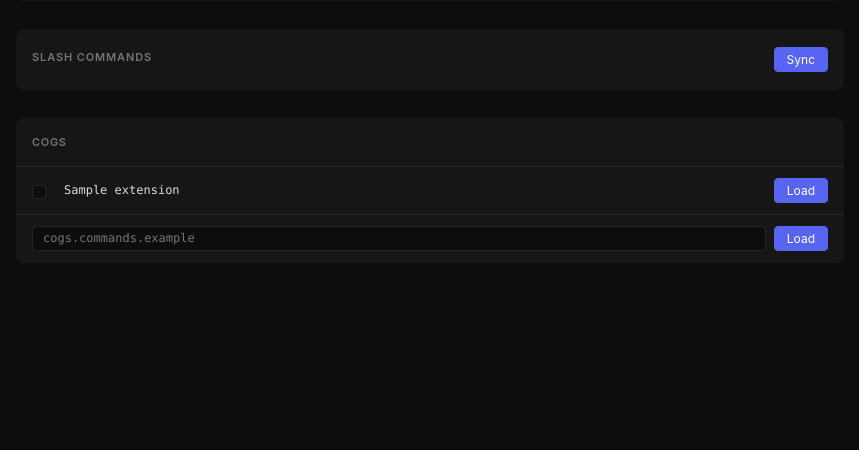
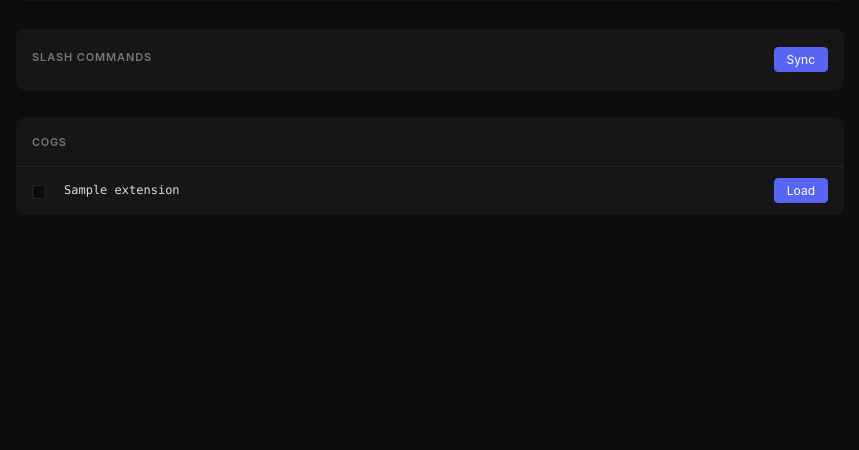
Before and after one commit to pedrodanielsantos/Pedro-bot, a FastAPI app: template templates/dashboard.html in a window 1280 px wide. Shown: the part 272-722 px from the top of the page, without its empty margins (210-1069 px from the left). Run offline with FastAPI, Linux system fonts and the light colour scheme; the template is opened without the code that fills it: most values are stand-ins (such as "Sample title", 1, 10 or a date in 2020); parts of the project's set-up code (start-up, migrations or seed data) failed here and were passed over.

Commit message:
chore: remove manual cog load form
- Drop the free-text load form from the dashboard's cog table footer.
- Remove the POST /cogs/load route it posted to, plus the now-unused RedirectResponse import.
- Clean up the now-dead .load-form and text-input CSS in base.html.

```diff
--- a/templates/base.html
+++ b/templates/base.html
@@ -261,26 +261,6 @@
         .btn-danger           { border-color: var(--red); color: var(--red); }
         .btn-danger:hover     { background: rgba(237, 66, 69, 0.1); }
 
-        .load-form {
-            display: flex;
-            gap: 8px;
-            padding: 10px 16px;
-        }
-
-        input[type="text"] {
-            flex: 1;
-            padding: 4px 10px;
-            background: var(--bg);
-            border: 1px solid var(--border);
-            border-radius: 4px;
-            color: var(--text);
-            font-size: 12px;
-            font-family: var(--mono);
-        }
-
-        input[type="text"]:focus { outline: none; border-color: var(--accent); }
-        input[type="text"]::placeholder { color: var(--muted); }
-
         .badge {
             display: inline-block;
             padding: 1px 7px;
--- a/templates/dashboard.html
+++ b/templates/dashboard.html
@@ -125,16 +125,6 @@
                     {% endwith %}
                     {% endfor %}
                 </tbody>
-                <tfoot>
-                    <tr>
-                        <td colspan="3" style="padding: 0;">
-                            <form class="load-form" action="/cogs/load" method="post">
-                                <input type="text" name="extension" placeholder="cogs.commands.example" />
-                                <button type="submit" class="btn btn-primary">Load</button>
-                            </form>
-                        </td>
-                    </tr>
-                </tfoot>
             </table>
         </div>
     </div>
--- a/web.py
+++ b/web.py
@@ -8,7 +8,7 @@ import sys
 import discord
 import uvicorn
 from fastapi import FastAPI, Form, Request
-from fastapi.responses import HTMLResponse, RedirectResponse
+from fastapi.responses import HTMLResponse
 from fastapi.templating import Jinja2Templates
 
 from utils.cogs import discover_cog_paths
@@ -174,15 +174,6 @@ def create_app(bot):
             "rows": rows,
         })
 
-    @app.post("/cogs/load")
-    async def load_cog(extension: str = Form(...)):
-        try:
-            await bot.load_extension(extension)
-            logger.info(f"Loaded extension: {extension}")
-        except Exception as e:
-            logger.error(f"Failed to load extension {extension}: {e}")
-        return RedirectResponse("/", status_code=303)
-
     @app.post("/commands/sync", response_class=HTMLResponse)
     async def sync_commands(request: Request):
         error = None
```
